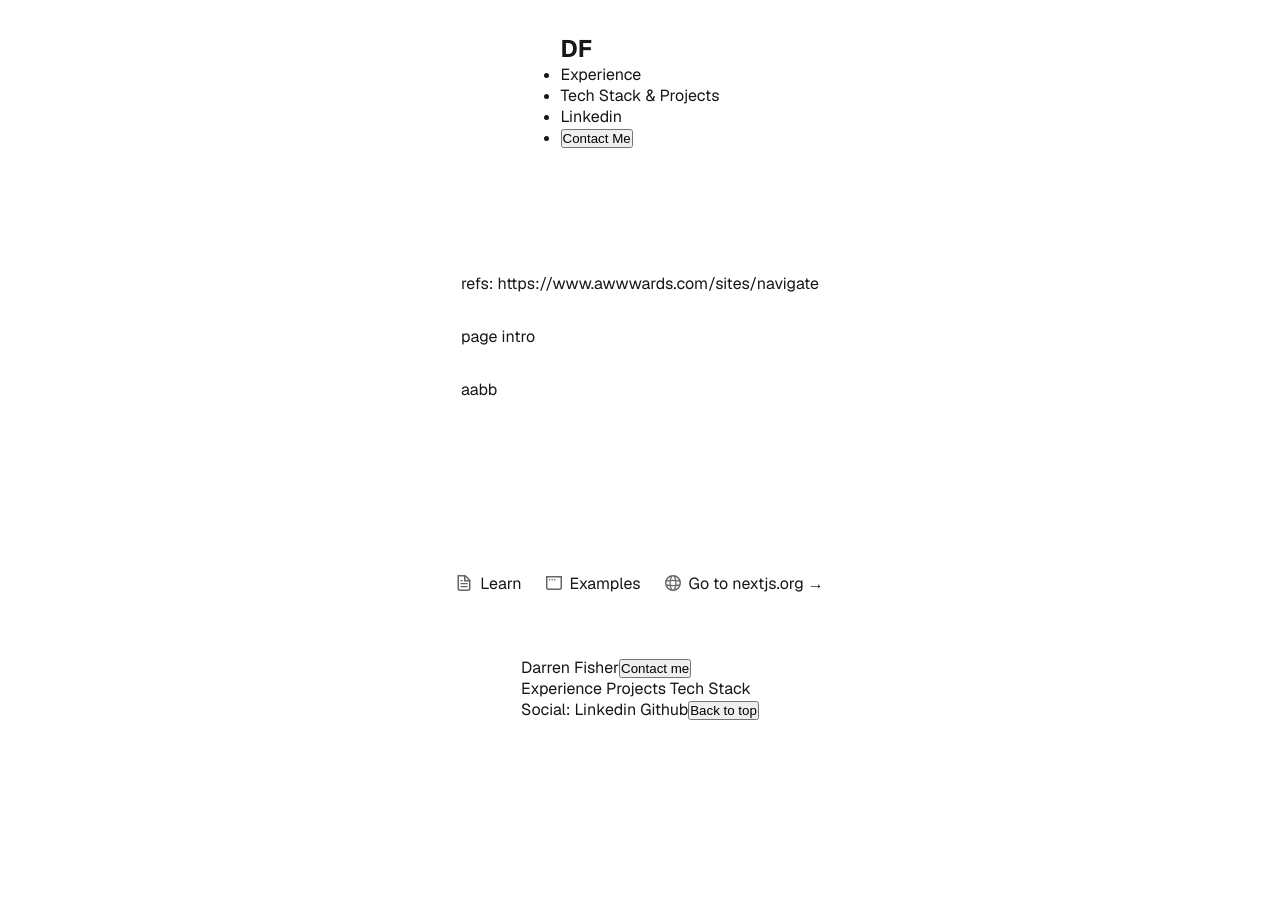
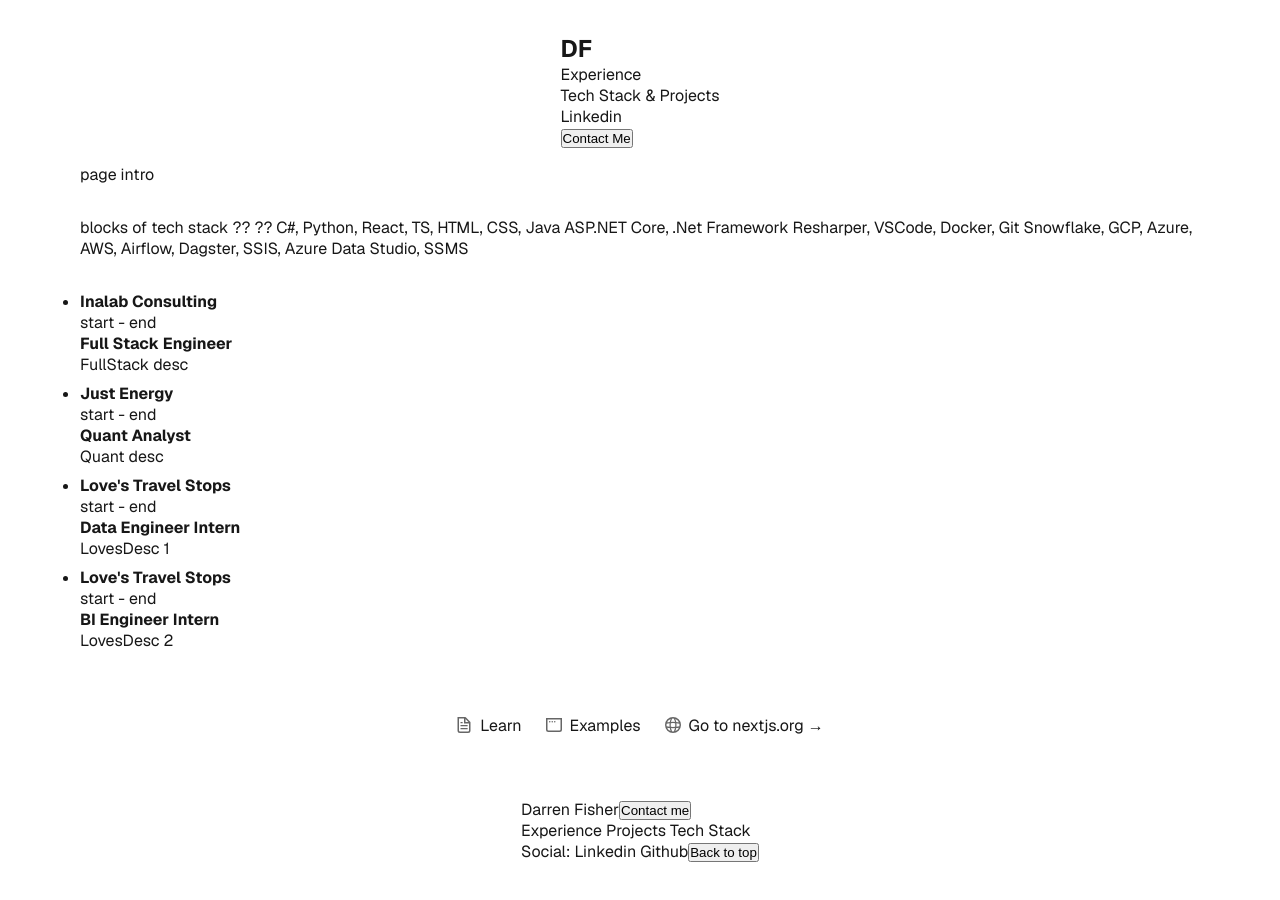
Before and after one commit to Darrenfisherlol/portfolio2025, a Next.js app: page / in a window 1280 px wide. Shown: the top 900 px of the page. Before the commit the page ends 800 px from the top, so only its background shows below. Built offline with nearby package versions, Linux system fonts and the light colour scheme.

Commit message:
basic structure and data

```diff
--- /dev/null
+++ b/src/app/components/header/header.tsx
@@ -0,0 +1,20 @@
+import { Fragment } from "react";
+
+
+export default function Header(){
+
+    return(
+        <>
+            <header>
+                <h2>DF</h2>
+                <ul>
+                    <ul>Experience</ul>
+                    <ul>Tech Stack & Projects</ul>
+                    <ul>Linkedin</ul>
+                    <ul><button>Contact Me</button></ul>
+                </ul>
+            </header>
+        </>
+    );
+
+}
--- a/src/app/components/timeline/timeline.tsx
+++ b/src/app/components/timeline/timeline.tsx
@@ -1,4 +1,23 @@
 import { Fragment } from "react"
+import {jobs} from "../../data"
+
+function GetData() {
+
+    const listItem = jobs.map(jobs =>
+        <li key={jobs.Id}>
+            <b>{jobs.CompanyName}</b>
+            <p>{jobs.StartData} - {jobs.EndData}</p>
+            <b>{jobs.JobTitle}</b>
+            <p>{jobs.JobDesc}</p>
+        </li>
+    );
+
+    return (
+        <>
+            <ul>{listItem}</ul>
+        </>
+    );
+}
 
 
 
@@ -21,8 +40,7 @@ function Timeline()
 
     return (
         <>
-            <JobCard/>
-            bb
+        <GetData/>
         </>
     );
 }
--- /dev/null
+++ b/src/app/data.ts
@@ -0,0 +1,57 @@
+
+export const jobs = [
+    {
+        Id: 0,
+        CompanyName: "Inalab Consulting",
+        JobTitle: "Full Stack Engineer",
+        StartData: "start",
+        EndData: "end",
+        JobDesc:"FullStack desc"
+    },
+    {
+        Id: 1,
+        CompanyName: "Just Energy",
+        JobTitle: "Quant Analyst",
+        StartData: "start",
+        EndData: "end",
+        JobDesc:"Quant desc"
+    },
+    {
+        Id: 2,
+        CompanyName: "Love's Travel Stops",
+        JobTitle: "Data Engineer Intern",
+        StartData: "start",
+        EndData: "end",
+        JobDesc:"LovesDesc 1"
+    },
+    {
+        Id: 3,
+        CompanyName: "Love's Travel Stops",
+        JobTitle: "BI Engineer Intern",
+        StartData: "start",
+        EndData: "end",
+        JobDesc:"LovesDesc 2"
+    }
+];
+
+export const techStack = {
+        "Languages":
+        {
+            "a":"b"
+        },
+        "Software":
+        {
+            "a":"b"
+        }
+};
+
+export const education = [{
+    "Master of Sci in Info Management - Big Data & Analytics":
+    {
+        "a":"b"
+    },
+    "Bachelors Info Systems":
+    {
+        "a":"b"
+    }
+}];
--- a/src/app/page.tsx
+++ b/src/app/page.tsx
@@ -3,35 +3,31 @@ import styles from "./page.module.css";
 
 
 import Timeline from "./components/timeline/timeline";
-
+import Header from "./components/header/header"
 
 export default function Home() {
   return (
+
     <div className={styles.page}>
 
-        <header>
-          <h2>DF</h2>
-          <ul>
-            <li>Experience</li>
-            <li>Tech Stack & Projects</li>
-            <li>Linkedin</li>
-            <li><button>Contact Me</button></li>
-          </ul>
-        </header>
-
+      <Header/>
 
       <main className={styles.main}>
 
+        <div>page intro</div>
+
         <div>
-          refs:
-          https://www.awwwards.com/sites/navigate
+          blocks of tech stack ?? ??
+          C#, Python, React, TS, HTML, CSS, Java
+          ASP.NET Core, .Net Framework
+          Resharper, VSCode, Docker, Git
+          Snowflake,
+          GCP, Azure, AWS,
+          Airflow, Dagster, SSIS,
+          Azure Data Studio, SSMS
         </div>
 
-        <div>page intro</div>
-
         <Timeline/>
-
-
 
       </main>
       <div className={styles.footer}>
```
Also changed, not shown: src/app/components/header/header.css (added).
